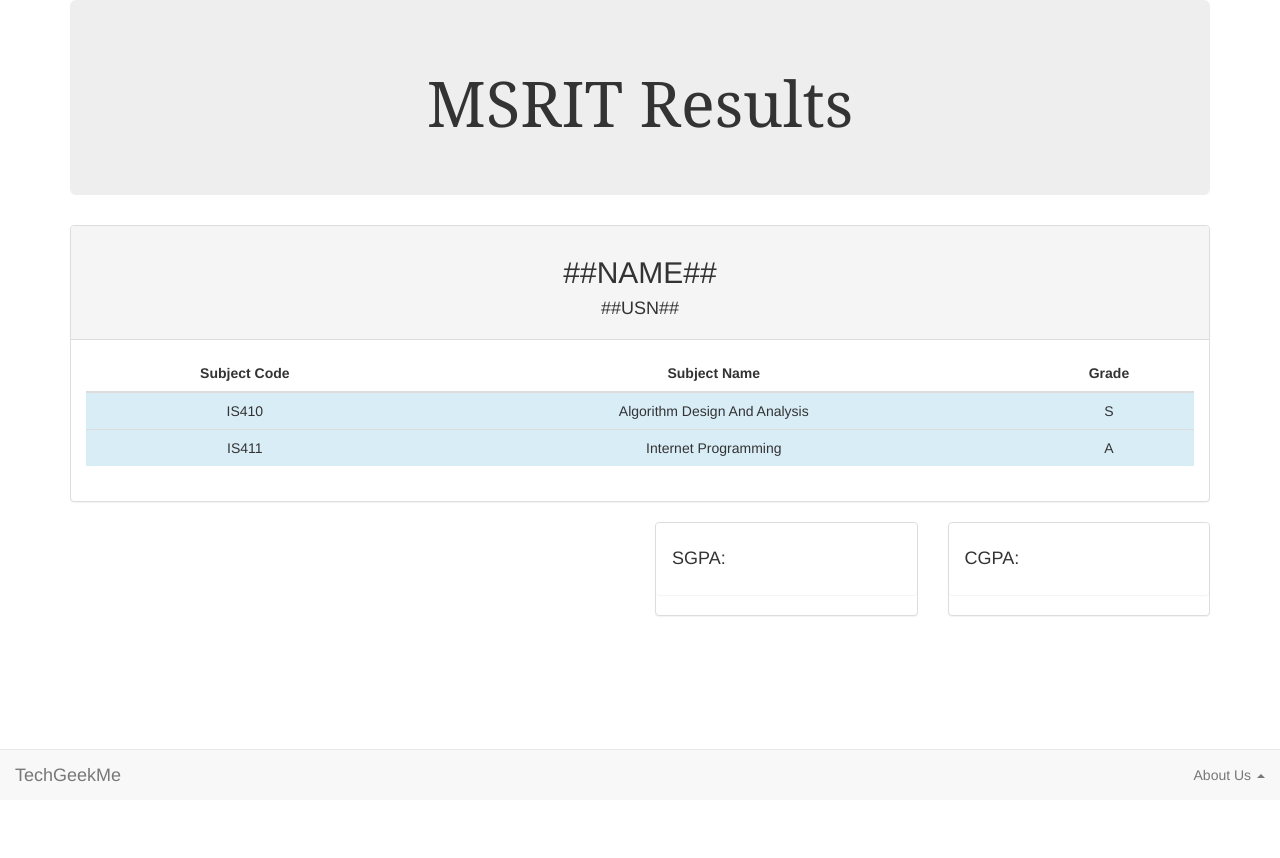
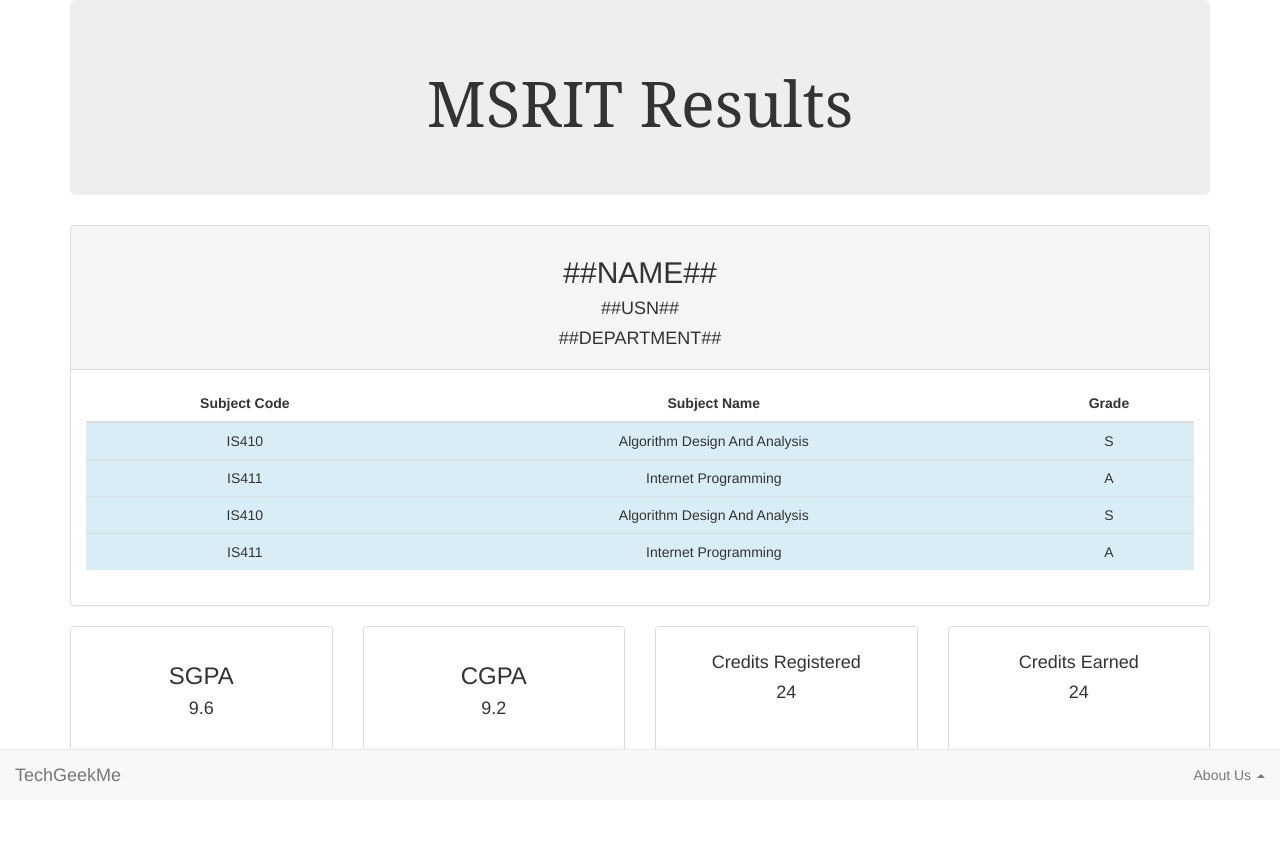
Before and after one commit to KidEinstein/MSRIT-Results, a Django app: template results_app/templates/results_app/student_page.html in a window 1280 px wide. Before the commit the page ends 782 px from the top, so only its background shows below. Run offline with Django 3.2, Linux system fonts and the light colour scheme; the template is opened without the code that fills it, so the values that code supplies are empty; some libraries are stand-ins or nearby versions.

Commit message:
studentpage

```diff
--- a/results_app/templates/results_app/student_page.html
+++ b/results_app/templates/results_app/student_page.html
@@ -7,6 +7,9 @@
     <meta name="viewport" content="width=device-width, initial-scale=1">
     <title>MSRIT Results</title>
     <link href="https://maxcdn.bootstrapcdn.com/bootswatch/3.3.4/darkly/bootstrap.min.css" rel="stylesheet" />
+    <style>
+        .panel{min-height:120px}
+    </style>
 </head>
 
 <body style="padding-bottom: 70px;">
@@ -14,17 +17,18 @@
         <div class="jumbotron">
             <h1 align="center" style="font-family:Georgia, 'Times New Roman', Times, serif;">MSRIT Results</h1>
         </div>
-    </div>
 
-    <div class="container">
 
-        <!--<div class="panel-group">-->
+        <!--Main Panel-->
         <div class="panel panel-default">
+            <!--Heading with name USN and dept-->
             <div class="panel-heading text-center">
                 <h2>##NAME##</h2>
                 <h4>##USN##</h4>
+                <h4>##DEPARTMENT##</h4>
             </div>
 
+            <!--Table with subject and grade-->
             <div class="panel-body">
                 <div class="table-responsive">
                     <table class="table table-striped table-hover text-center">
@@ -46,30 +50,59 @@
                                 <td>Internet Programming</td>
                                 <td>A</td>
                             </tr>
+                            <tr class="info">
+                                <td>IS410</td>
+                                <td>Algorithm Design And Analysis</td>
+                                <td>S</td>
+                            </tr>
+                            <tr class="info">
+                                <td>IS411</td>
+                                <td>Internet Programming</td>
+                                <td>A</td>
+                            </tr>
                         </tbody>
                     </table>
                 </div>
             </div>
         </div>
+
+
         <div class="row">
-                <div class="col-sm-3 col-sm-offset-6 col-xs-6">
+            <div class="col-sm-3  col-xs-6">
                 <div class="panel panel-default">
-                        <div class="panel panel-body">
-                            <h4>SGPA:</h4>
+                    <div class="panel panel-body text-center">
+                        <h3>SGPA</h3>
+                        <h4>9.6</h4>
                     </div>
                 </div>
             </div>
             <div class="col-sm-3 col-xs-6">
                 <div class="panel panel-default">
-                        <div class="panel panel-body">
-                            <h4>CGPA:</h4>
+                    <div class="panel panel-body text-center">
+                        <h3>CGPA</h3>
+                        <h4>9.2</h4>
+                    </div>
+                </div>
+            </div>
+
+            <div class="col-sm-3  col-xs-6">
+                <div class="panel panel-default">
+                    <div class="panel panel-body text-center">
+                        <h4>Credits Registered</h4>
+                        <h4>24</h4>
+                    </div>
+                </div>
+            </div>
+            <div class="col-sm-3 col-xs-6">
+                <div class="panel panel-default">
+                    <div class="panel panel-body text-center">
+                        <h4>Credits Earned</h4>
+                        <h4>24</h4>
                     </div>
                 </div>
             </div>
         </div>
 
-
-        <!--</div>-->
 
 
     </div>
```
Lines whose indentation alone changed are shown as unchanged.
